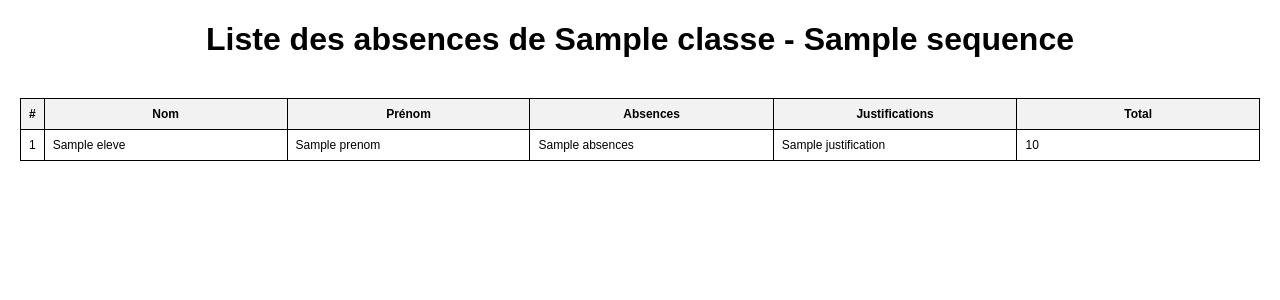
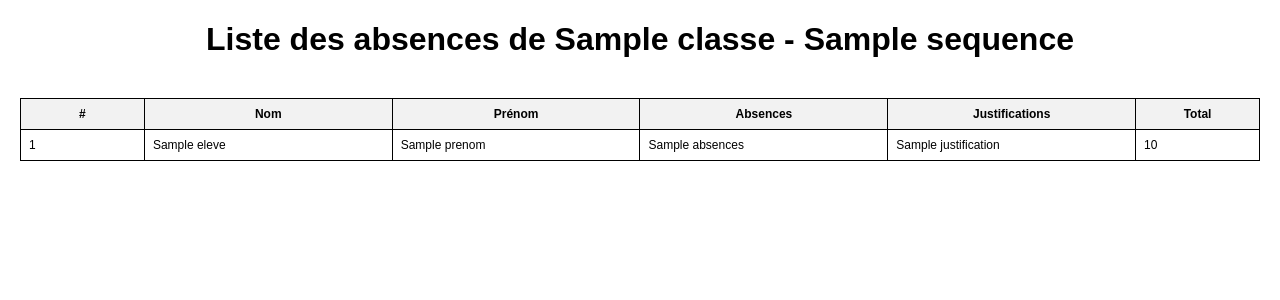
Before and after one commit to Jidanel/notebooksystem, a Django app: template templates/absences/imprimer_absences.html in a window 1280 px wide. Shown: the top 300 px of the page. Run offline with Django 4.2, Linux system fonts and the light colour scheme; the template is opened without the code that fills it: most values are stand-ins (such as "Sample title", 1, 10 or a date in 2020).

Commit message:
absences imprimer

```diff
--- a/templates/absences/imprimer_absences.html
+++ b/templates/absences/imprimer_absences.html
@@ -32,6 +32,9 @@
         .column-absences {
             width: 20%;
         }
+        .column-numero {
+            width: 10%;
+        }
         .column-justification {
             width: 20%;
         }
@@ -46,7 +49,7 @@
     <table>
         <thead>
             <tr>
-                <th>#</th>
+                <th class="column-numero">#</th>
                 <th class="column-nom">Nom</th>
                 <th class="column-prenom">Prénom</th>
                 <th class="column-absences">Absences</th>
@@ -57,7 +60,7 @@
         <tbody>
             {% for absence in absences %}
             <tr>
-                <td>{{forloop.counter}}</td>
+                <td class="column-numero">{{forloop.counter}}</td>
                 <td class="column-nom">{{ absence.eleve.nom }}</td>
                 <td class="column-prenom">{{ absence.eleve.prenom }}</td>
                 <td class="column-absences">{{ absence.absences }}</td>
```
